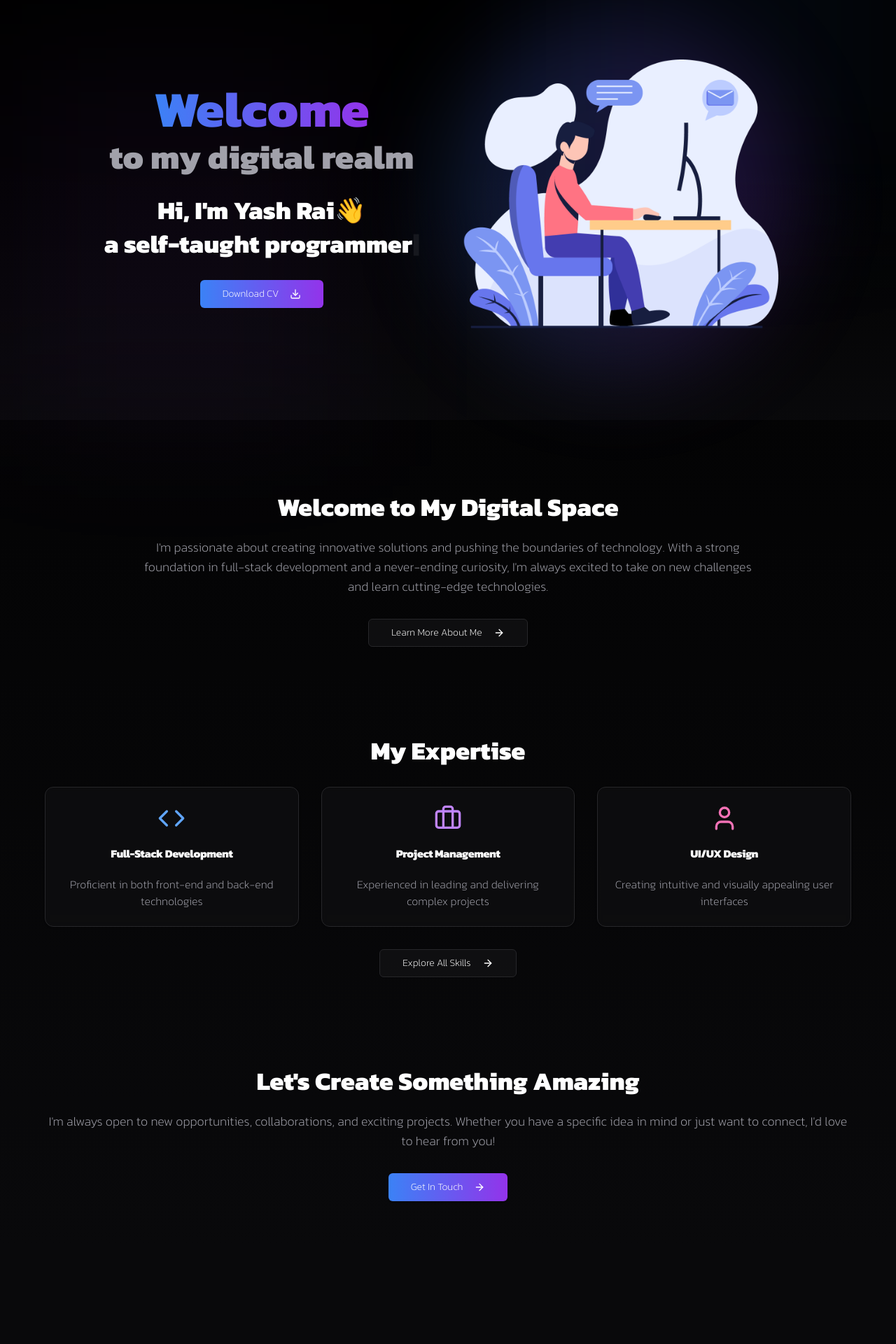
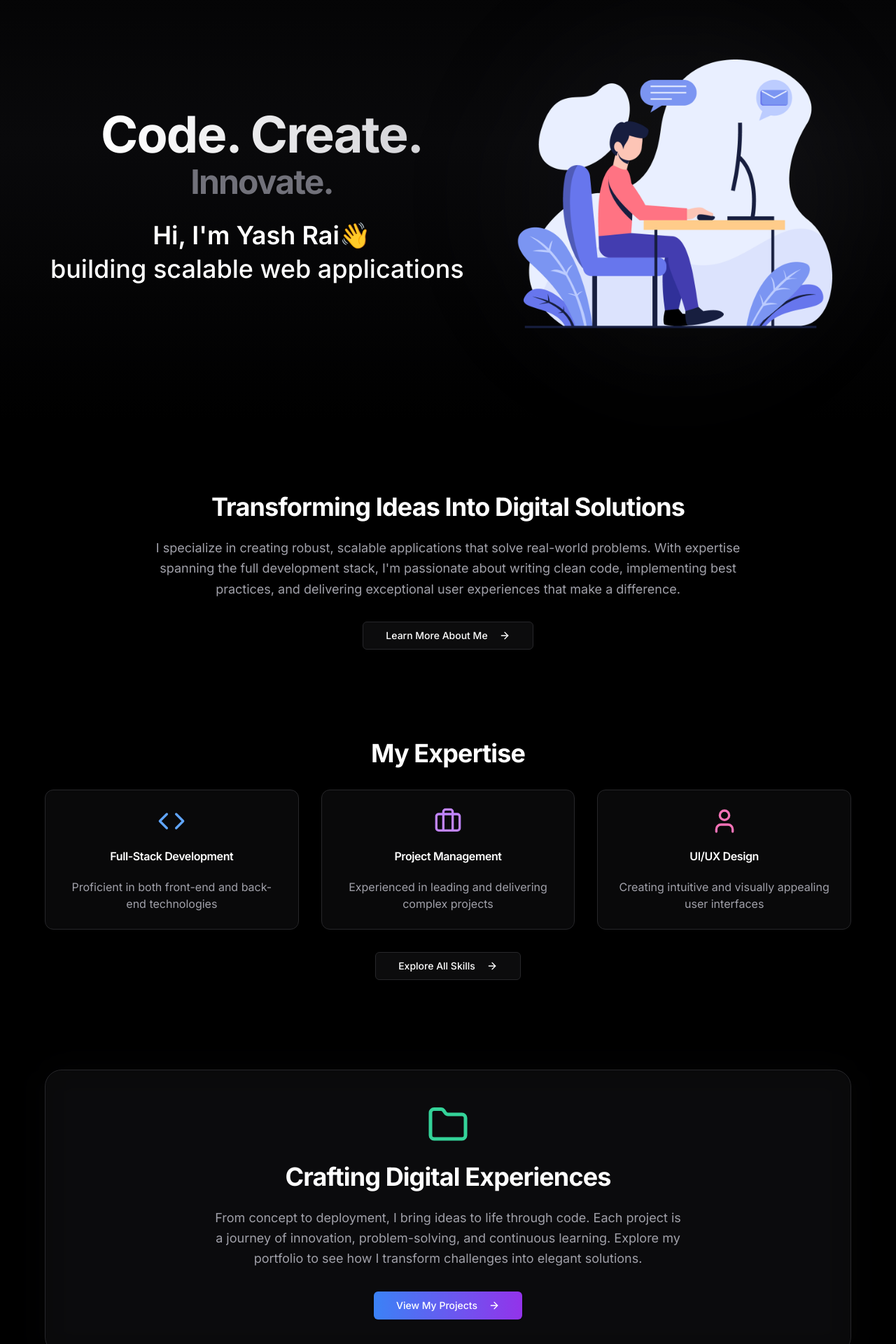
Before and after one commit to yasshrai/portfolio, a Next.js app: page / in a window 1280 px wide. Shown: the part 200-2120 px from the top of the page at 70% size. Before the commit the page ends 1980 px from the top, so only its background shows below. Built offline with nearby package versions, Linux system fonts and the light colour scheme.

Commit message:
some ui changes

```diff
--- a/src/app/contact/page.tsx
+++ /dev/null
@@ -1,174 +0,0 @@
-"use client"
-
-import { useState, type FormEvent } from "react"
-import { useRouter } from "next/navigation"
-import { motion } from "framer-motion"
-import { Kanit } from "next/font/google"
-import { ArrowRight, Send } from "lucide-react"
-import { Button } from "@/components/ui/button"
-import { Input } from "@/components/ui/input"
-import { Textarea } from "@/components/ui/textarea"
-import { Card, CardHeader, CardTitle, CardContent } from "@/components/ui/card"
-import { toast } from "@/hooks/use-toast"
-
-const kanit = Kanit({ subsets: ["latin"], weight: "800" })
-
-export default function ContactPage() {
-  const [name, setName] = useState("")
-  const [email, setEmail] = useState("")
-  const [message, setMessage] = useState("")
-  const [isSubmitting, setIsSubmitting] = useState(false)
-  const router = useRouter()
-
-  const handleSubmit = async (e: FormEvent<HTMLFormElement>) => {
-    e.preventDefault()
-    setIsSubmitting(true)
-
-    try {
-      const response = await fetch("/api/contact", {
-        method: "POST",
-        headers: {
-          "Content-Type": "application/json",
-        },
-        body: JSON.stringify({ name, email, message }),
-      })
-
-      if (response.ok) {
-        toast({
-          title: "Message sent successfully!",
-          className: "bg-black text-white",
-          description: "I'll get back to you soon.",
-          duration: 3000,
-        })
-        setName("")
-        setEmail("")
-        setMessage("")
-        setTimeout(() => router.push("/"), 3000) // Redirect to home page after 3 seconds
-      } else {
-        throw new Error("Failed to send message")
-      }
-    } catch (error) {
-      toast({
-        title: "Error",
-        className: "bg-black text-white",
-        description: "Failed to send message. Please try again.",
-        variant: "destructive",
-        duration: 3000,
-      })
-    } finally {
-      setIsSubmitting(false)
-    }
-  }
-
-  return (
-    <main className="flex flex-col w-screen min-h-screen bg-gradient-to-b from-black to-zinc-950 text-white overflow-hidden">
-      {/* Background gradients */}
-      <div className="pointer-events-none fixed inset-0">
-        <div className="absolute inset-0 bg-gradient-to-b from-black/95 via-black/90 to-zinc-950/95" />
-        <div className="absolute right-0 top-0 h-[500px] w-[500px] bg-blue-500/5 blur-[100px]" />
-        <div className="absolute bottom-0 left-0 h-[500px] w-[500px] bg-purple-500/5 blur-[100px]" />
-      </div>
-
-      {/* Contact Form Section */}
-      <section className="relative flex flex-col w-screen min-h-screen justify-center items-center py-12 px-4">
-        <motion.div
-          initial={{ opacity: 0, y: 20 }}
-          animate={{ opacity: 1, y: 0 }}
-          transition={{ duration: 0.8, ease: "easeOut" }}
-          className="w-full max-w-2xl"
-        >
-          <Card className="bg-zinc-900/40 border-zinc-800 backdrop-blur-sm">
-            <CardHeader>
-              <CardTitle className={`text-3xl md:text-4xl font-bold text-center ${kanit.className}`}>
-                <span className="bg-gradient-to-r from-blue-500 to-purple-600 text-transparent bg-clip-text">
-                  Get in Touch
-                </span>
-              </CardTitle>
-            </CardHeader>
-            <CardContent>
-              <form onSubmit={handleSubmit} className="space-y-6">
-                <div>
-                  <label htmlFor="name" className="block text-sm font-medium mb-1 text-zinc-400">
-                    Name
-                  </label>
-                  <Input
-                    type="text"
-                    id="name"
-                    placeholder="Enter your name"
-                    value={name}
-                    onChange={(e) => setName(e.target.value)}
-                    required
-                    className="bg-zinc-800/50 border-zinc-700 text-white placeholder-zinc-500"
-                  />
-                </div>
-                <div>
-                  <label htmlFor="email" className="block text-sm font-medium mb-1 text-zinc-400">
-                    Email/number
-                  </label>
-                  <Input
-                    type="text"
-                    id="email"
-                    placeholder="Enter your email or phone number"
-                    value={email}
-                    onChange={(e) => setEmail(e.target.value)}
-                    required
-                    className="bg-zinc-800/50 border-zinc-700 text-white placeholder-zinc-500"
-                  />
-                </div>
-                <div>
-                  <label htmlFor="message" className="block text-sm font-medium mb-1 text-zinc-400">
-                    Message
-                  </label>
-                  <Textarea
-                    id="message"
-                    value={message}
-                    placeholder="Write your message"
-                    onChange={(e) => setMessage(e.target.value)}
-                    required
-                    rows={4}
-                    className="bg-zinc-800/50 border-zinc-700 text-white placeholder-zinc-500"
-                  />
-                </div>
-                <Button
-                  type="submit"
-                  disabled={isSubmitting}
-                  className="w-full bg-gradient-to-r from-blue-500 to-purple-600 text-white hover:opacity-90"
-                >
-                  {isSubmitting ? "Sending..." : "Send Message"} <Send className="ml-2" size={20} />
-                </Button>
-              </form>
-            </CardContent>
-          </Card>
-        </motion.div>
-      </section>
-
-      {/* Call to Action */}
-      <motion.section
-        initial={{ opacity: 0, y: 20 }}
-        animate={{ opacity: 1, y: 0 }}
-        transition={{ duration: 0.8, delay: 0.5 }}
-        className="relative py-16 px-4 md:px-8 w-screen"
-      >
-        <div className="w-[90vw] mx-auto text-center">
-          <h2 className={`text-3xl md:text-4xl font-bold mb-6 ${kanit.className}`}>
-            Let&apos;s Create Something Amazing
-          </h2>
-          <p className="text-lg mb-8 text-zinc-400">
-            I&apos;m always open to new opportunities, collaborations, and exciting projects. Don&apos;t hesitate to
-            reach out!
-          </p>
-          <Button
-            asChild
-            variant="outline"
-            size="lg"
-            className="bg-zinc-900/50 text-white border-zinc-800 hover:bg-zinc-800/50"
-          >
-            <a href="https://github.com/yasshrai" target="_blank" rel="noopener noreferrer">
-              Check My GitHub <ArrowRight className="ml-2" />
-            </a>
-          </Button>
-        </div>
-      </motion.section>
-    </main>
-  )
-}
--- a/src/app/layout.tsx
+++ b/src/app/layout.tsx
@@ -1,28 +1,29 @@
-import type { Metadata } from "next";
-import { Kanit } from "next/font/google";
-import "./globals.css";
-import Navbar from "./components/NavBar";
+import type React from "react"
+import "./globals.css"
+import Navbar from "./components/NavBar"
 import { Toaster } from "@/components/ui/toaster"
+import { Inter } from "next/font/google"
+import type { Metadata } from "next"
 
-const kanit = Kanit({ subsets: ["latin"], weight: "200" });
+const inter = Inter({ subsets: ["latin"], weight: ["200", "400", "500", "600", "700", "800"] })
 
 export const metadata: Metadata = {
   title: "yash's portfolio",
   description: "yash rai portfolio a full stack developer",
-};
+}
 
 export default function RootLayout({
   children,
 }: Readonly<{
-  children: React.ReactNode;
+  children: React.ReactNode
 }>) {
   return (
     <html lang="en" className=" bg-zinc-950">
-      <body className={`${kanit.className} bg-zinc-950 w-full h-full`}>
+      <body className={`${inter.className} bg-zinc-950 w-full h-full`}>
         <Navbar></Navbar>
         {children}
         <Toaster />
       </body>
     </html>
-  );
+  )
 }
--- a/src/app/page.tsx
+++ b/src/app/page.tsx
@@ -2,25 +2,25 @@
 
 import Image from "next/image"
 import hero from "@/app/assets/hero.png"
-import { Kanit } from "next/font/google"
+import { Inter } from "next/font/google"
 import Typewriter from "typewriter-effect"
 import { motion } from "framer-motion"
 import Link from "next/link"
-import { ArrowRight, Code, Briefcase, User, Download } from "lucide-react"
+import { ArrowRight, Code, Briefcase, User, Folder, Mail } from "lucide-react"
 import { Button } from "@/components/ui/button"
 import { Card, CardHeader, CardTitle, CardContent } from "@/components/ui/card"
 
-const kanit = Kanit({ subsets: ["latin"], weight: "800" })
+const inter = Inter({ subsets: ["latin"], weight: ["400", "500", "600", "700", "800"] })
 
 export default function Home() {
   return (
-    <main className="flex flex-col w-screen min-h-screen bg-gradient-to-b from-black to-zinc-950 text-white overflow-hidden">
+    <main className="flex flex-col w-screen min-h-screen bg-black text-white overflow-hidden">
       {/* Background gradients */}
       <div className="pointer-events-none fixed inset-0">
-      <div className="absolute inset-0 bg-gradient-to-b from-black/95 via-black/90 to-zinc-950/95" />
-      <div className="absolute right-0 top-0 h-[500px] w-[500px] bg-blue-500/5 blur-[100px]" />
-      <div className="absolute bottom-0 left-0 h-[500px] w-[500px] bg-purple-500/5 blur-[100px]" />
-    </div>
+        <div className="absolute inset-0 bg-gradient-to-b from-black via-zinc-950 to-black" />
+        <div className="absolute right-0 top-0 h-[500px] w-[500px] bg-white/2 blur-[120px]" />
+        <div className="absolute bottom-0 left-0 h-[500px] w-[500px] bg-zinc-500/3 blur-[120px]" />
+      </div>
 
       {/* Hero Section */}
       <section className="relative flex flex-col md:flex-row w-screen min-h-[90vh] sm:mt-4 md:mt-0 mt-10 md:justify-center items-center justify-evenly gap-8 py-12 px-4">
@@ -34,16 +34,17 @@ export default function Home() {
             initial={{ scale: 0.9, opacity: 0 }}
             animate={{ scale: 1, opacity: 1 }}
             transition={{ duration: 0.5, delay: 0.1 }}
-            className={`text-5xl md:text-7xl font-bold mb-6 ${kanit.className}`}
+            className={`text-5xl md:text-7xl font-bold mb-6 ${inter.className} tracking-tight`}
           >
-            <span className="bg-gradient-to-r from-blue-500 to-purple-600 text-transparent bg-clip-text">Welcome</span>
-            <span className="block text-3xl md:text-5xl mt-2 text-zinc-400">to my digital realm</span>
+            <span className="bg-gradient-to-r from-white to-zinc-300 text-transparent bg-clip-text">Code. Create.</span>
+            <span className="block text-3xl md:text-5xl mt-2 text-zinc-500">Innovate.</span>
           </motion.h1>
+
           <motion.h2
             initial={{ scale: 0.9 }}
             animate={{ scale: 1 }}
             transition={{ duration: 0.5, delay: 0.3 }}
-            className={`text-2xl md:text-4xl font-bold text-white ${kanit.className}`}
+            className={`text-2xl md:text-4xl font-semibold text-white ${inter.className}`}
           >
             Hi, I&apos;m Yash Rai👋
           </motion.h2>
@@ -52,47 +53,36 @@ export default function Home() {
             initial={{ opacity: 0 }}
             animate={{ opacity: 1 }}
             transition={{ duration: 0.5, delay: 0.6 }}
-            className={`text-2xl md:text-4xl font-bold text-white ${kanit.className}`}
+            className={`text-2xl md:text-4xl font-medium text-white ${inter.className}`}
           >
             <Typewriter
               options={{ loop: true }}
               onInit={(typewriter) => {
                 typewriter
-                  .typeString("a self-taught programmer")
+                  .typeString("building scalable web applications")
                   .pauseFor(2500)
                   .deleteAll()
-                  .typeString("a software engineer")
+                  .typeString("crafting seamless user experiences")
                   .pauseFor(2500)
                   .deleteAll()
-                  .typeString("a full-stack developer")
+                  .typeString("solving complex problems with code")
                   .pauseFor(2500)
                   .deleteAll()
-                  .typeString("a tech enthusiast")
+                  .typeString("turning ideas into digital reality")
                   .pauseFor(2500)
                   .start()
               }}
             />
           </motion.h2>
-          <motion.div initial={{ opacity: 0 }} animate={{ opacity: 1 }} transition={{ duration: 0.5, delay: 0.9 }}>
-            <Button
-              asChild
-              variant="secondary"
-              size="lg"
-              className="mt-6 bg-gradient-to-r from-blue-500 to-purple-600 text-white hover:opacity-90"
-            >
-              <Link href="/yashrai_resume.pdf" download={true}>
-                Download CV <Download className="ml-2" size={20} />
-              </Link>
-            </Button>
-          </motion.div>
         </motion.div>
+
         <motion.div
           initial={{ opacity: 0, scale: 0.8 }}
           animate={{ opacity: 1, scale: 1 }}
           transition={{ duration: 0.8, delay: 0.3, ease: "easeOut" }}
           className="relative"
         >
-          <div className="absolute inset-0 bg-gradient-to-r from-blue-500/20 to-purple-600/20 rounded-full blur-3xl" />
+          <div className="absolute inset-0 bg-gradient-to-r from-zinc-800/10 to-zinc-600/10 rounded-full blur-3xl" />
           <Image
             src={hero || "/placeholder.svg"}
             alt="Hero Image"
@@ -110,11 +100,13 @@ export default function Home() {
         className="relative py-16 px-4 md:px-8 w-screen"
       >
         <div className="max-w-4xl w-[90vw] mx-auto text-center">
-          <h2 className={`text-3xl md:text-4xl font-bold mb-6 ${kanit.className}`}>Welcome to My Digital Space</h2>
-          <p className="text-lg mb-8 text-zinc-400">
-            I&apos;m passionate about creating innovative solutions and pushing the boundaries of technology. With a
-            strong foundation in full-stack development and a never-ending curiosity, I&apos;m always excited to take on
-            new challenges and learn cutting-edge technologies.
+          <h2 className={`text-3xl md:text-4xl font-bold mb-6 ${inter.className} tracking-tight`}>
+            Transforming Ideas Into Digital Solutions
+          </h2>
+          <p className={`text-lg mb-8 text-zinc-400 ${inter.className} font-normal leading-relaxed`}>
+            I specialize in creating robust, scalable applications that solve real-world problems. With expertise
+            spanning the full development stack, I&apos;m passionate about writing clean code, implementing best
+            practices, and delivering exceptional user experiences that make a difference.
           </p>
           <Button
             asChild
@@ -137,33 +129,49 @@ export default function Home() {
         className="relative py-16 px-4 md:px-8 w-screen"
       >
         <div className="w-[90vw] mx-auto">
-          <h2 className={`text-3xl md:text-4xl font-bold mb-8 text-center ${kanit.className}`}>My Expertise</h2>
+          <h2 className={`text-3xl md:text-4xl font-bold mb-8 text-center ${inter.className} tracking-tight`}>
+            My Expertise
+          </h2>
           <div className="grid grid-cols-1 md:grid-cols-3 gap-8">
             <Card className="bg-zinc-900/40 border-zinc-800 hover:bg-zinc-800/40 transition-all duration-300 backdrop-blur-sm">
               <CardHeader>
                 <Code className="mx-auto mb-4 text-blue-400" size={40} />
-                <CardTitle className="text-center text-white font-bold">Full-Stack Development</CardTitle>
+                <CardTitle className={`text-center text-white font-semibold ${inter.className}`}>
+                  Full-Stack Development
+                </CardTitle>
               </CardHeader>
               <CardContent>
-                <p className="text-zinc-400 text-center">Proficient in both front-end and back-end technologies</p>
+                <p className={`text-zinc-400 text-center ${inter.className} font-normal`}>
+                  Proficient in both front-end and back-end technologies
+                </p>
               </CardContent>
             </Card>
+
             <Card className="bg-zinc-900/40 border-zinc-800 hover:bg-zinc-800/40 transition-all duration-300 backdrop-blur-sm">
               <CardHeader>
                 <Briefcase className="mx-auto mb-4 text-purple-400" size={40} />
-                <CardTitle className="text-center text-white font-bold">Project Management</CardTitle>
+                <CardTitle className={`text-center text-white font-semibold ${inter.className}`}>
+                  Project Management
+                </CardTitle>
               </CardHeader>
               <CardContent>
-                <p className="text-zinc-400 text-center">Experienced in leading and delivering complex projects</p>
+                <p className={`text-zinc-400 text-center ${inter.className} font-normal`}>
+                  Experienced in leading and delivering complex projects
+                </p>
               </CardContent>
             </Card>
+
             <Card className="bg-zinc-900/40 border-zinc-800 hover:bg-zinc-800/40 transition-all duration-300 backdrop-blur-sm">
               <CardHeader>
                 <User className="mx-auto mb-4 text-pink-400" size={40} />
-                <CardTitle className="text-center text-white font-bold">UI/UX Design</CardTitle>
+                <CardTitle className={`text-center text-white font-semibold ${inter.className}`}>
+                  UI/UX Design
+                </CardTitle>
               </CardHeader>
               <CardContent>
-                <p className="text-zinc-400 text-center">Creating intuitive and visually appealing user interfaces</p>
+                <p className={`text-zinc-400 text-center ${inter.className} font-normal`}>
+                  Creating intuitive and visually appealing user interfaces
+                </p>
               </CardContent>
             </Card>
           </div>
@@ -175,9 +183,46 @@ export default function Home() {
               className="bg-zinc-900/50 text-white border-zinc-800 hover:bg-zinc-950"
             >
               <Link href="/skills" className="hover:text-white">
-                Explore All Skills<ArrowRight className="ml-2" />
+                Explore All Skills
+                <ArrowRight className="ml-2" />
               </Link>
             </Button>
+          </div>
+        </div>
+      </motion.section>
+
+      {/* Projects Section */}
+      <motion.section
+        initial={{ opacity: 0, y: 20 }}
+        animate={{ opacity: 1, y: 0 }}
+        transition={{ duration: 0.8, delay: 0.8 }}
+        className="relative py-16 px-4 md:px-8 w-screen"
+      >
+        <div className="w-[90vw] mx-auto text-center">
+          <div className="relative">
+            <div className="absolute inset-0 bg-zinc-900/20 rounded-3xl blur-xl" />
+            <div className="relative bg-zinc-900/40 backdrop-blur-sm border border-zinc-800 rounded-3xl p-12">
+              <Folder className="mx-auto mb-6 text-emerald-400" size={60} />
+              <h2 className={`text-3xl md:text-4xl font-bold mb-6 ${inter.className} tracking-tight`}>
+                Crafting Digital Experiences
+              </h2>
+              <p
+                className={`text-lg mb-8 text-zinc-400 max-w-2xl mx-auto ${inter.className} font-normal leading-relaxed`}
+              >
+                From concept to deployment, I bring ideas to life through code. Each project is a journey of innovation,
+                problem-solving, and continuous learning. Explore my portfolio to see how I transform challenges into
+                elegant solutions.
+              </p>
+              <Button
+                asChild
+                size="lg"
+                className="bg-gradient-to-r from-blue-500 to-purple-600 hover:from-blue-600 hover:to-purple-700 text-white border-0"
+              >
+                <Link href="/project" className="hover:text-white">
+                  View My Projects <ArrowRight className="ml-2" />
+                </Link>
+              </Button>
+            </div>
           </div>
         </div>
       </motion.section>
@@ -190,22 +235,22 @@ export default function Home() {
         className="relative py-16 px-4 md:px-8 w-screen"
       >
         <div className="w-[90vw] mx-auto text-center">
-          <h2 className={`text-3xl md:text-4xl font-bold mb-6 ${kanit.className}`}>
+          <h2 className={`text-3xl md:text-4xl font-bold mb-6 ${inter.className} tracking-tight`}>
             Let&apos;s Create Something Amazing
           </h2>
-          <p className="text-lg mb-8 text-zinc-400">
+          <p className={`text-lg mb-8 text-zinc-400 ${inter.className} font-normal leading-relaxed`}>
             I&apos;m always open to new opportunities, collaborations, and exciting projects. Whether you have a
             specific idea in mind or just want to connect, I&apos;d love to hear from you!
           </p>
-          <Button
-            asChild
-            size="lg"
-            className="bg-gradient-to-r from-blue-500 to-purple-600 text-white hover:opacity-90"
-          >
-            <Link href="/contact">
-              Get In Touch <ArrowRight className="ml-2" />
-            </Link>
-          </Button>
+          <div className="flex flex-col sm:flex-row gap-4 justify-center items-center">
+
+            <div className="flex items-center gap-2 text-zinc-400">
+              <Mail size={20} />
+              <a href="mailto:yashrai@example.com" className="hover:text-white transition-colors duration-200">
+                yash2154rai@gmail.com
+              </a>
+            </div>
+          </div>
         </div>
       </motion.section>
     </main>
```
Also changed, not shown: src/app/components/NavBar.tsx (+9 -5 lines).
